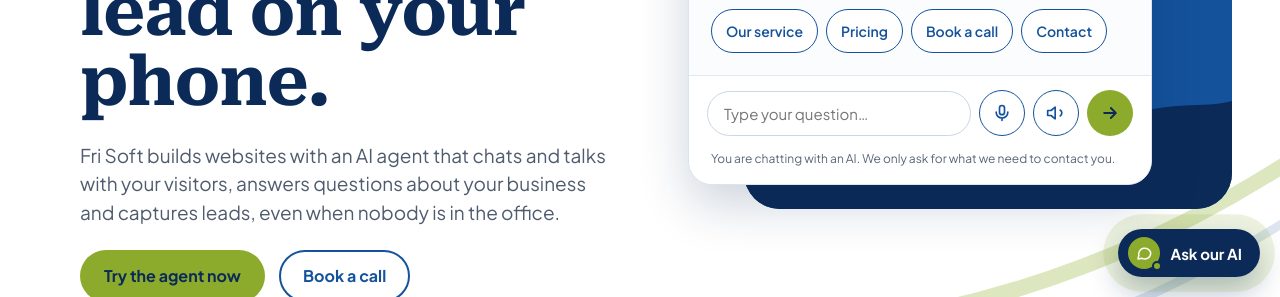
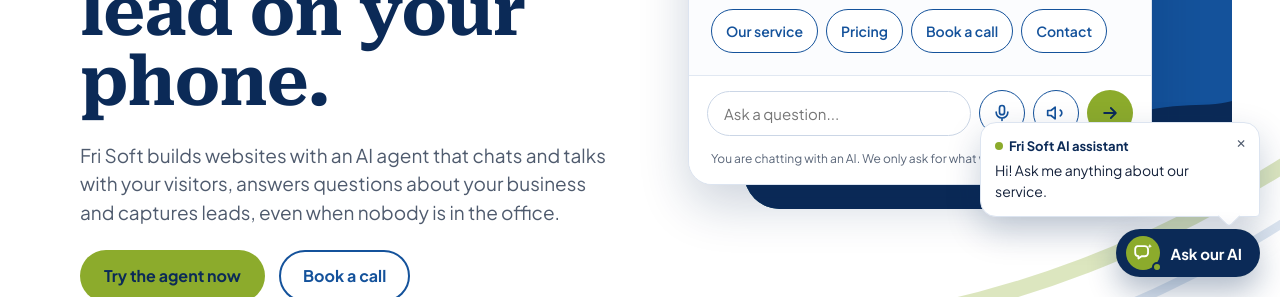
Before and after one commit to frisoftltd/frisoft-ai-agent, a website: page public/index.html in a window 1280 px wide. Shown: the part 503-800 px from the top of the page. Drawn offline with Linux system fonts and the light colour scheme.

Commit message:
Fix launcher overlap, show invitation popup on load

```diff
--- a/public/index.html
+++ b/public/index.html
@@ -365,7 +365,7 @@
 <button id="chat-launcher" class="chat-launcher" type="button" aria-haspopup="dialog" aria-expanded="false" aria-controls="chat-widget-floating" aria-label="Open chat with Fri Soft AI assistant">
   <span class="chat-launcher-ring" aria-hidden="true"></span>
   <span class="chat-launcher-icon" aria-hidden="true">
-    <span class="chat-launcher-icon-glyph"><svg width="18" height="18" viewBox="0 0 24 24" fill="none" stroke="#FFFFFF" stroke-width="2" stroke-linecap="round" stroke-linejoin="round"><path d="M21 12a8 8 0 0 1-11.6 7.1L4 20l1-4.4A8 8 0 1 1 21 12z"></path></svg></span>
+    <span class="chat-launcher-icon-glyph"><svg width="22" height="22" viewBox="0 0 24 24" fill="none"><path d="M6 4.5h8A3.5 3.5 0 0 1 17.5 8v4A3.5 3.5 0 0 1 14 15.5h-3.6L7 18v-2.6A3.5 3.5 0 0 1 3.5 12V8A3.5 3.5 0 0 1 6 4.5Z" stroke="#FFFFFF" stroke-width="2" stroke-linecap="round" stroke-linejoin="round"></path><path d="M19.5 2.3l.7 1.6 1.6.7-1.6.7-.7 1.6-.7-1.6-1.6-.7 1.6-.7.7-1.6Z" fill="#FFFFFF"></path></svg></span>
     <span class="chat-launcher-status-dot"></span>
   </span>
   <span class="chat-launcher-label chat-launcher-label--full">Ask our AI</span>
@@ -373,10 +373,16 @@
   <span class="chat-launcher-unread-dot" aria-hidden="true" hidden></span>
 </button>
 
-<!-- Teaser bubble, shown once per session next to the launcher -->
+<!-- Teaser bubble, shown once per session next to the launcher. Clicking
+     it (outside the close button) opens the chat panel — see widget.js. -->
 <div id="chat-launcher-teaser" class="chat-launcher-teaser" role="status" hidden>
   <button type="button" class="chat-launcher-teaser-close" aria-label="Dismiss">&times;</button>
+  <div class="chat-launcher-teaser-header">
+    <span class="chat-launcher-teaser-dot" aria-hidden="true"></span>
+    <span>Fri Soft AI assistant</span>
+  </div>
   <p>Hi! Ask me anything about our service.</p>
+  <span class="chat-launcher-teaser-tail" aria-hidden="true"></span>
 </div>
 
 <!-- Chat widget: floating placement. Rendered by widget.js. Hidden until opened. -->
--- a/public/styles.css
+++ b/public/styles.css
@@ -459,6 +459,7 @@ input:focus-visible {
   display: inline-flex;
   align-items: center;
   gap: 10px;
+  height: 48px;
   min-height: 48px;
   padding: 0 18px 0 10px;
   border-radius: 999px;
@@ -471,6 +472,7 @@ input:focus-visible {
   opacity: 0;
   transform: translateY(12px);
   transition: opacity 0.35s ease, transform 0.35s ease;
+  overflow: hidden;
 }
 .chat-launcher.is-visible {
   visibility: visible;
@@ -478,13 +480,26 @@ input:focus-visible {
   transform: translateY(0);
 }
 
+/* Open state: collapse to a plain circle with only the close icon. Width,
+   padding and justify-content change instantly (not animated — only
+   opacity/transform are transitioned, per spec); the label is removed from
+   layout via display:none *and* zero width/overflow as a second guard so it
+   can never render or occupy space while the circle is this small. */
+.chat-launcher.is-open {
+  width: 52px;
+  height: 52px;
+  min-height: 52px;
+  padding: 0;
+  justify-content: center;
+}
+
 .chat-launcher-icon {
   position: relative;
   display: inline-flex;
   align-items: center;
   justify-content: center;
-  width: 32px;
-  height: 32px;
+  width: 34px;
+  height: 34px;
   border-radius: 50%;
   background: var(--green);
   flex: none;
@@ -494,6 +509,7 @@ input:focus-visible {
   align-items: center;
   justify-content: center;
 }
+.chat-launcher-icon-glyph svg { display: block; }
 .chat-launcher-status-dot {
   position: absolute;
   right: -2px;
@@ -504,21 +520,29 @@ input:focus-visible {
   background: var(--green);
   border: 2px solid var(--navy);
 }
+.chat-launcher.is-open .chat-launcher-status-dot { display: none; }
+
 .chat-launcher-label {
+  display: inline-block;
   font-weight: 700;
   font-size: 15px;
   white-space: nowrap;
+  overflow: hidden;
 }
 .chat-launcher-label--short { display: none; }
 @media (max-width: 359px) {
   .chat-launcher-label--full { display: none; }
-  .chat-launcher-label--short { display: inline; }
+  .chat-launcher-label--short { display: inline-block; }
 }
-.chat-launcher.is-open .chat-launcher-label { display: none; }
-.chat-launcher.is-open {
-  padding: 0;
-  width: 52px;
-  justify-content: center;
+/* Belt-and-braces: in the open state the label is both display:none AND
+   collapsed to zero width with hidden overflow, so a stale cascade or a
+   mid-transition frame can never show or reserve space for the text. */
+.chat-launcher.is-open .chat-launcher-label {
+  display: none;
+  width: 0;
+  max-width: 0;
+  overflow: hidden;
+  visibility: hidden;
 }
 
 .chat-launcher-unread-dot {
@@ -553,22 +577,51 @@ input:focus-visible {
   position: fixed;
   right: 20px;
   bottom: calc(80px + env(safe-area-inset-bottom, 0px));
-  max-width: min(260px, calc(100vw - 40px));
+  max-width: min(280px, calc(100vw - 40px));
   background: var(--white);
   border: 1px solid var(--border);
   border-radius: 16px 16px 4px 16px;
   box-shadow: 0 14px 34px rgba(11, 42, 87, 0.22);
-  padding: 12px 32px 12px 14px;
+  padding: 14px 32px 14px 14px;
   font-size: 14px;
   color: var(--ink);
   z-index: 39;
   opacity: 0;
   transform: translateY(8px);
   transition: opacity 0.3s ease, transform 0.3s ease;
+  cursor: pointer;
 }
 .chat-launcher-teaser.is-visible { opacity: 1; transform: translateY(0); }
 .chat-launcher-teaser[hidden] { display: none; }
+.chat-launcher-teaser-header {
+  display: flex;
+  align-items: center;
+  gap: 6px;
+  margin-bottom: 4px;
+  font-weight: 700;
+  font-size: 13px;
+  color: var(--navy);
+}
+.chat-launcher-teaser-dot {
+  width: 8px;
+  height: 8px;
+  border-radius: 50%;
+  background: var(--green);
+  flex: none;
+}
 .chat-launcher-teaser p { margin: 0; }
+.chat-launcher-teaser-tail {
+  position: absolute;
+  right: 22px;
+  bottom: -8px;
+  width: 16px;
+  height: 16px;
+  background: var(--white);
+  border-right: 1px solid var(--border);
+  border-bottom: 1px solid var(--border);
+  transform: rotate(45deg);
+  border-radius: 0 0 4px 0;
+}
 .chat-launcher-teaser-close {
   position: absolute;
   top: 6px;
@@ -586,13 +639,17 @@ input:focus-visible {
   display: flex;
   align-items: center;
   justify-content: center;
+  cursor: pointer;
 }
 .chat-launcher-teaser-close:hover { background: var(--ground); }
 
 .chat-widget--floating {
   position: fixed;
   right: 20px;
-  bottom: calc(84px + env(safe-area-inset-bottom, 0px));
+  /* Launcher is 20px from the bottom and 52px tall when open (the circle) —
+     92px leaves a clear ~20px gap above it at every width, comfortably
+     above the 12px minimum. */
+  bottom: calc(92px + env(safe-area-inset-bottom, 0px));
   width: min(360px, calc(100vw - 32px));
   max-height: min(70vh, 540px);
   margin-right: 0;
@@ -600,6 +657,16 @@ input:focus-visible {
 }
 .chat-widget--floating[hidden] { display: none; }
 .chat-widget--floating .chat-messages { max-height: 320px; }
+
+/* Mobile: nearly full width with even 12px side margins, instead of the
+   fixed-width card used on larger screens. */
+@media (max-width: 599px) {
+  .chat-widget--floating {
+    left: 12px;
+    right: 12px;
+    width: auto;
+  }
+}
 
 /* ---------- How it helps ---------- */
 .section { padding: 44px 16px 8px; }
--- a/public/widget.js
+++ b/public/widget.js
@@ -40,12 +40,14 @@
   var AUTO_OPEN_DELAY_MS = 2000;
   var AUTO_OPEN_SESSION_KEY = 'fs_widget_autoopened';
   var LAUNCHER_APPEAR_DELAY_MS = 1000;
-  var TEASER_DELAY_MS = 4000;
+  var TEASER_DELAY_MS = 3000;
+  var TEASER_AUTO_HIDE_MS = 12000;
   var TEASER_SESSION_KEY = 'fs_launcher_teaser_shown';
-  var TEASER_TEXT = 'Hi! Ask me anything about our service.';
 
-  var LAUNCHER_CHAT_ICON = '<svg width="18" height="18" viewBox="0 0 24 24" fill="none" stroke="#FFFFFF" stroke-width="2" stroke-linecap="round" stroke-linejoin="round"><path d="M21 12a8 8 0 0 1-11.6 7.1L4 20l1-4.4A8 8 0 1 1 21 12z"></path></svg>';
-  var LAUNCHER_CLOSE_ICON = '<svg width="18" height="18" viewBox="0 0 24 24" fill="none" stroke="#FFFFFF" stroke-width="2.2" stroke-linecap="round" stroke-linejoin="round"><path d="M6 6l12 12M18 6L6 18"></path></svg>';
+  // Rounded chat bubble + 4-point sparkle — matches the markup in index.html
+  // (used here only to restore the icon when the panel closes).
+  var LAUNCHER_CHAT_ICON = '<svg width="22" height="22" viewBox="0 0 24 24" fill="none"><path d="M6 4.5h8A3.5 3.5 0 0 1 17.5 8v4A3.5 3.5 0 0 1 14 15.5h-3.6L7 18v-2.6A3.5 3.5 0 0 1 3.5 12V8A3.5 3.5 0 0 1 6 4.5Z" stroke="#FFFFFF" stroke-width="2" stroke-linecap="round" stroke-linejoin="round"></path><path d="M19.5 2.3l.7 1.6 1.6.7-1.6.7-.7 1.6-.7-1.6-1.6-.7 1.6-.7.7-1.6Z" fill="#FFFFFF"></path></svg>';
+  var LAUNCHER_CLOSE_ICON = '<svg width="20" height="20" viewBox="0 0 24 24" fill="none" stroke="#FFFFFF" stroke-width="2.2" stroke-linecap="round" stroke-linejoin="round"><path d="M6 6l12 12M18 6L6 18"></path></svg>';
 
   var conversation = []; // { role: 'user' | 'assistant', text: string } — memory only, never persisted
   var greetingShown = false;
@@ -55,7 +57,7 @@
   var recognizing = false;
   var activeMicPlacement = null;
   var floatingOpen = false;
-  var heroCurrentlyVisible = false; // tracked for teaser gating only — launcher itself is always visible
+  var teaserAutoHideTimer = null;
 
   var prefersReducedMotion = !!(window.matchMedia && window.matchMedia('(prefers-reduced-motion: reduce)').matches);
 
@@ -121,7 +123,7 @@
     html += '<div class="chat-messages" aria-live="polite" role="log"></div>';
     html += '<div class="chat-input-row">';
     html += '<label class="visually-hidden" for="chat-input-' + placement + '">Type your question</label>';
-    html += '<input type="text" id="chat-input-' + placement + '" class="chat-input" placeholder="Type your question…" maxlength="' + MAX_MESSAGE_LENGTH + '">';
+    html += '<input type="text" id="chat-input-' + placement + '" class="chat-input" placeholder="Ask a question..." maxlength="' + MAX_MESSAGE_LENGTH + '">';
     html += '<button type="button" class="chat-icon-btn chat-mic-btn" aria-label="Speak your question" aria-pressed="false"' + (recognition ? '' : ' hidden') + '>';
     html += '<svg aria-hidden="true" width="20" height="20" viewBox="0 0 24 24" fill="none" stroke="#14529B" stroke-width="2" stroke-linecap="round" stroke-linejoin="round"><rect x="9" y="3" width="6" height="11" rx="3"></rect><path d="M5 11a7 7 0 0 0 14 0M12 18v3"></path></svg>';
     html += '</button>';
@@ -343,26 +345,19 @@
     }
   });
 
-  // Hero visibility is tracked only to gate the teaser bubble now — the
-  // launcher itself is always visible from load (see showLauncher below).
-  if (heroChatFrame && 'IntersectionObserver' in window) {
-    var heroObserver = new IntersectionObserver(function (entries) {
-      entries.forEach(function (entry) {
-        heroCurrentlyVisible = entry.isIntersecting;
-        if (heroCurrentlyVisible) hideTeaser();
-      });
-    }, { threshold: 0.15 });
-    heroObserver.observe(heroChatFrame);
-  }
-
+  // heroChatFrame is only used by the 2-second auto-open check below — a
+  // plain bounding-rect test, no IntersectionObserver. The teaser no longer
+  // cares about hero visibility at all (see showTeaser).
   function heroInView() {
     if (!heroChatFrame) return true;
-    if ('IntersectionObserver' in window) return heroCurrentlyVisible;
     var rect = heroChatFrame.getBoundingClientRect();
     var viewportHeight = window.innerHeight || document.documentElement.clientHeight;
     return rect.bottom > 0 && rect.top < viewportHeight;
   }
 
+  // Unchanged: always shows the greeting in the hero widget at 2s. Only
+  // auto-opens the FLOATING PANEL if the visitor has scrolled past the
+  // hero by then — the teaser (below) is the invitation otherwise.
   function scheduleAutoOpen() {
     var already = null;
     try { already = sessionStorage.getItem(AUTO_OPEN_SESSION_KEY); } catch (e) { already = null; }
@@ -393,8 +388,10 @@
     }
   }
 
-  // Teaser bubble: once per session, hidden if the panel is open or the
-  // hero chat card (which already shows the same greeting) is in view.
+  // Teaser bubble: shows once per session, 3s after load, regardless of
+  // hero visibility — the only thing that suppresses it is the panel
+  // already being open. Auto-hides after 12s, or sooner if the panel
+  // opens or the visitor closes it.
   function teaserAlreadyShownThisSession() {
     var already = null;
     try { already = sessionStorage.getItem(TEASER_SESSION_KEY); } catch (e) { already = null; }
@@ -403,16 +400,22 @@
 
   function showTeaser() {
     if (!teaserEl || teaserAlreadyShownThisSession()) return;
-    if (floatingOpen || heroInView()) return;
+    if (floatingOpen) return;
     teaserEl.hidden = false;
     // Force a reflow so the transition plays, then trigger it.
     void teaserEl.offsetWidth;
     teaserEl.classList.add('is-visible');
     try { sessionStorage.setItem(TEASER_SESSION_KEY, '1'); } catch (e) { /* ignore */ }
     if (!chatEverOpened && launcherUnreadDot) launcherUnreadDot.hidden = false;
+    teaserAutoHideTimer = setTimeout(hideTeaser, TEASER_AUTO_HIDE_MS);
   }
 
   function hideTeaser() {
+    if (teaserAutoHideTimer) {
+      clearTimeout(teaserAutoHideTimer);
+      teaserAutoHideTimer = null;
+    }
+    hideLauncherUnreadDot();
     if (!teaserEl || teaserEl.hidden) return;
     teaserEl.hidden = true;
     teaserEl.classList.remove('is-visible');
@@ -424,7 +427,14 @@
   }
 
   if (teaserCloseBtn) {
-    teaserCloseBtn.addEventListener('click', hideTeaser);
+    teaserCloseBtn.addEventListener('click', function (e) {
+      e.stopPropagation();
+      hideTeaser();
+    });
+  }
+  if (teaserEl) {
+    // Clicking the teaser itself (outside the close button) opens the chat.
+    teaserEl.addEventListener('click', openFloating);
   }
 
   function initWidget(placement, rootEl) {
```
